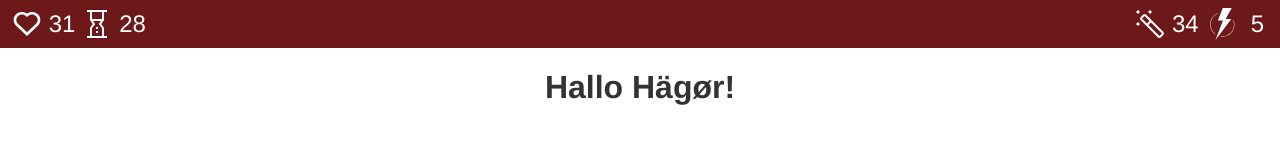
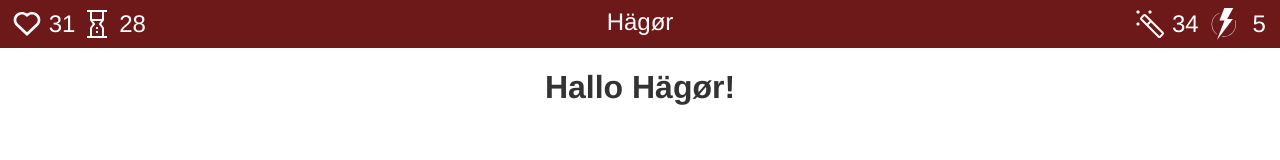
Before and after one commit to rudygasson/camelot, a Svelte app: page / in a window 1280 px wide. Shown: the top 160 px of the page. Built offline with nearby package versions, Linux system fonts and the light colour scheme.

Commit message:
Inline SVGs, refactor header components

```diff
--- a/src/App.svelte
+++ b/src/App.svelte
@@ -18,16 +18,10 @@
     });
 </script>
 
-<Header
-  name={scData.Name}
-  lifePoints={scData.Lebenspunkte}
-  stamina={scData.Ausdauer}
-  magicPower={scData.Astralenergie}
-  magicResistence={scData.Magieresistenz}
-/>
 {#if isLoading}
   <p>Loading...</p>
 {:else}
+  <Header {...scData} />
   <main>
     <h1>Hallo {firstName}!</h1>
   </main>
--- a/src/UI/Header.svelte
+++ b/src/UI/Header.svelte
@@ -1,14 +1,14 @@
 <script>
   import HeaderScore from "./HeaderScore.svelte";
 
-  export let name = "";
-  export let lifePoints = 0;
-  export let stamina = 0;
-  export let magicPower = 0;
-  export let magicResistence = 0;
+  export let Name = "";
+  export let Lebenspunkte = 0;
+  export let Ausdauer = 0;
+  export let Astralenergie = 0;
+  export let Magieresistenz = 0;
 
-  let firstName = name.split(" ")[0];
-  let [lastName] = name.split(" ").slice(-1);
+  let firstName = Name.split(" ")[0];
+  let [lastName] = Name.split(" ").slice(-1);
 </script>
 
 <svelte:head>
@@ -16,11 +16,11 @@
 </svelte:head>
 
 <header>
-  <HeaderScore icon="heart" score={lifePoints} />
-  <HeaderScore icon="hourglass" score={stamina} />
+  <HeaderScore icon="Lebenspunkte" score={Lebenspunkte} />
+  <HeaderScore icon="Ausdauer" score={Ausdauer} />
   <div class="header__title">{firstName}</div>
-  <HeaderScore icon="magic-wand" score={magicPower} />
-  <HeaderScore icon="bolt" score={magicResistence} />
+  <HeaderScore icon="Astralenergie" score={Astralenergie} />
+  <HeaderScore icon="Magieresistenz" score={Magieresistenz} />
 </header>
 
 <style>
--- a/src/UI/HeaderScore.svelte
+++ b/src/UI/HeaderScore.svelte
@@ -1,10 +1,16 @@
 <script>
-  export let icon = "";
+  import Icon from './Icon.svelte';
+  import icons from '../icons/icons';
+
+  export let icon = 'Lebenspunkte';
   export let score = 0;
+
+  let pic=icons[icon].img;
+  let viewBox=icons[icon].viewBox;
 </script>
 
 <div role="cell" class="score">
-  <img class="score__icon" src={"assets/icons/" + icon + ".svg"} alt="" />
+  <Icon name={icon} {pic} {viewBox}></Icon>
   <p class="score__value">{score}</p>
 </div>
 
@@ -17,10 +23,6 @@
     width: 4.4rem;
   }
 
-  .score__icon {
-    height: 2rem;
-  }
-
   .score__value {
     font-size: 1.5rem;
   }
--- /dev/null
+++ b/src/UI/Icon.svelte
@@ -0,0 +1,22 @@
+<script>
+  export let name = "heart";
+  export let pic = null;
+  export let width = 32;
+  export let height = 32;
+  export let viewBox = "0 0 32 32";
+  export let color = "currentColor";
+</script>
+
+<svg xmlns="http://www.w3.org/2000/svg" {width} {height} {viewBox} aria-labelledby={name} role="presentation">
+  <title id={name} lang="en">{`${name} icon`}</title>
+  <g fill={color}>
+    <svelte:component this={pic} />
+  </g>
+</svg>
+
+<style>
+  svg {
+    display: inline-block;
+    vertical-align: middle;
+  }
+</style>
--- /dev/null
+++ b/src/icons/Bolt.svelte
@@ -0,0 +1,7 @@
+<path
+  d="m25.4 130.95c-15.904-11.42-25.399-30.02-25.399-49.77-.00040759-25.256 14.963-47.525 38.122-56.73 1.203-.478 2.426-.919 3.667-1.319l.633 2.024c-1.198.385-2.378.811-3.539 1.273-22.352 8.884-36.793 30.375-36.793 54.752-.0004 19.06 9.164 37.02 24.515 48.03l-1.206 1.74z"
+/>
+<path
+  d="m59.977 142.08c-2.692 0-5.386-.18-8.009-.54l.278-2.1c2.53.34 5.131.52 7.731.52 31.918 0 57.883-26.37 57.883-58.78 0-6.873-1.16-13.609-3.44-20.02l1.96-.724c2.37 6.645 3.57 13.624 3.57 20.744 0 33.58-26.901 60.9-59.973 60.9"
+/>
+<polygon points="62.49 0 38.342 62.062 63.422 62.067 26.08 158.08 104.77 54.213 76.62 54.229 106.66 0" />
--- /dev/null
+++ b/src/icons/Heart.svelte
@@ -0,0 +1,4 @@
+<path
+  fill-rule="evenodd"
+  d="M8.272,4.9526 C7.174,4.9526 6.077,5.3496 5.241,6.1446 C4.441,6.9066 4,7.9176 4,8.9916 C4,10.0646 4.441,11.0756 5.241,11.8376 L12,18.2696 L18.759,11.8376 C19.559,11.0756 20,10.0646 20,8.9916 C20,7.9186 19.559,6.9066 18.759,6.1446 C17.088,4.5546 14.368,4.5546 12.697,6.1446 L12,6.8086 L11.303,6.1446 C10.467,5.3496 9.37,4.9526 8.272,4.9526 L8.272,4.9526 Z M12,20.9996 L3.847,13.2406 C2.656,12.1076 2,10.5986 2,8.9916 C2,7.3846 2.656,5.8756 3.847,4.7416 C6.067,2.6286 9.552,2.4386 12,4.1686 C14.448,2.4386 17.933,2.6286 20.153,4.7416 C21.344,5.8756 22,7.3846 22,8.9916 C22,10.5986 21.344,12.1076 20.153,13.2406 L12,20.9996 Z"
+/>
--- /dev/null
+++ b/src/icons/Hourglass.svelte
@@ -0,0 +1,6 @@
+<rect x="15" y="19" width="2" height="2" />
+<rect x="15" y="23" width="2" height="2" />
+<path
+  d="M23,11.67V4h3V2H6V4H9v7.67a2,2,0,0,0,.4,1.2L11.75,16,9.4,19.13a2,2,0,0,0-.4,1.2V28H6v2H26V28H23V20.33a2,2,0,0,0-.4-1.2L20.25,16l2.35-3.13A2,2,0,0,0,23,11.67ZM21,4v7H11V4Zm0,16.33V28H11V20.33L14.25,16,12,13h8l-2.25,3Z"
+  transform="translate(0)"
+/>
--- /dev/null
+++ b/src/icons/MagicWand.svelte
@@ -0,0 +1,6 @@
+<path
+  d="M29.4141,24,12,6.5859a2.0476,2.0476,0,0,0-2.8281,0l-2.586,2.586a2.0021,2.0021,0,0,0,0,2.8281L23.999,29.4141a2.0024,2.0024,0,0,0,2.8281,0l2.587-2.5865a1.9993,1.9993,0,0,0,0-2.8281ZM8,10.5859,10.5859,8l5,5-2.5866,2.5869-5-5ZM25.4131,28l-11-10.999L17,14.4141l11,11Z"
+/>
+<rect x="2.5858" y="14.5858" width="2.8284" height="2.8284" transform="translate(-10.1421 7.5147) rotate(-45)" />
+<rect x="14.5858" y="2.5858" width="2.8284" height="2.8284" transform="translate(1.8579 12.4853) rotate(-45)" />
+<rect x="2.5858" y="2.5858" width="2.8284" height="2.8284" transform="translate(-1.6569 4) rotate(-45)" />
--- /dev/null
+++ b/src/icons/icons.js
@@ -0,0 +1,11 @@
+import Heart from "../icons/Heart.svelte";
+import Hourglass from "../icons/Hourglass.svelte";
+import MagicWand from "../icons/MagicWand.svelte";
+import Bolt from "../icons/Bolt.svelte";
+
+export default {
+  Lebenspunkte: { img: Heart, viewBox: "0 0 24 24" },
+  Ausdauer: { img: Hourglass },
+  Astralenergie: { img: MagicWand },
+  Magieresistenz: { img: Bolt, viewBox: "-1 0 124 158" }
+}
```
Also changed, not shown: 2 other files (tests, documents, lock files or other folders).
